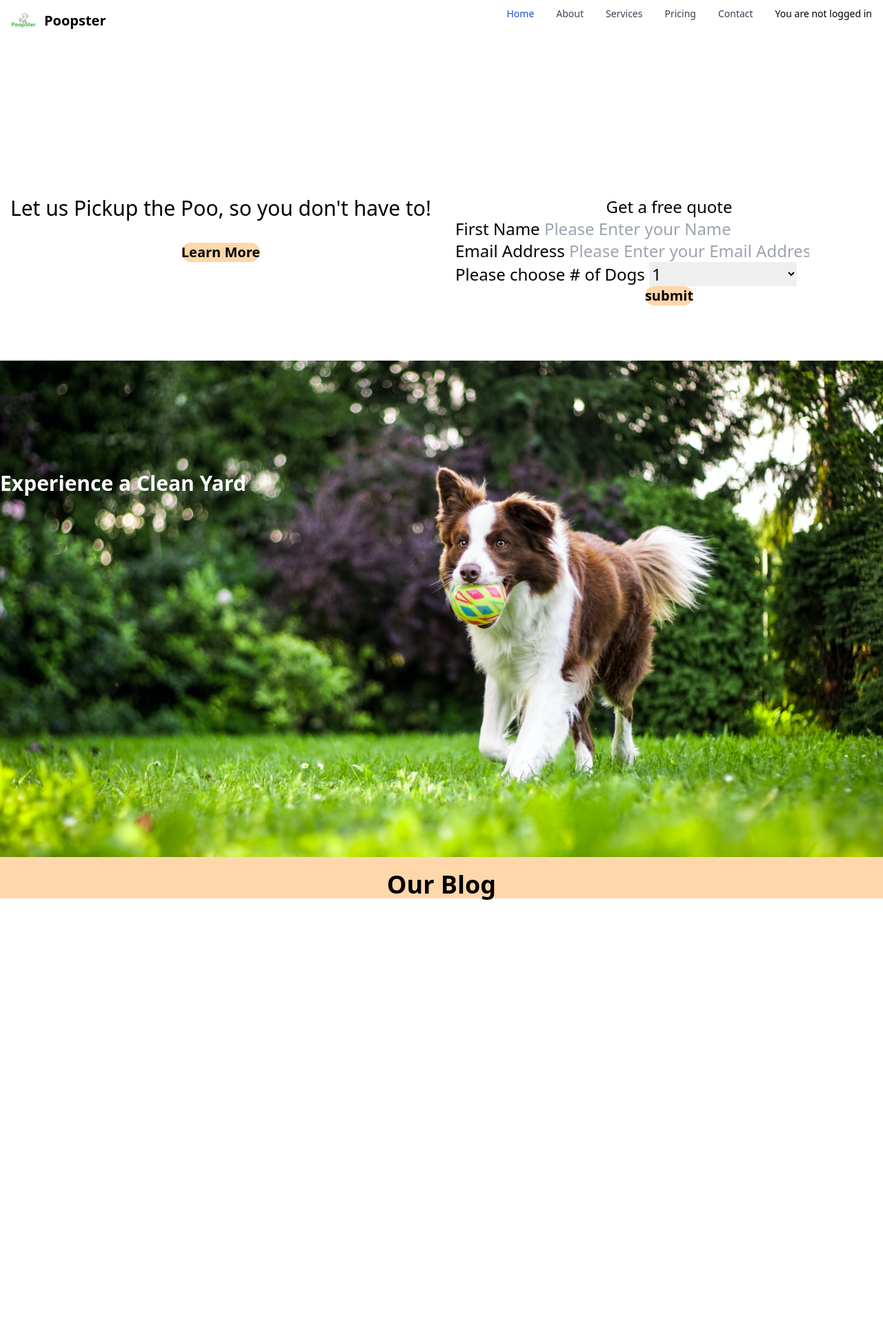
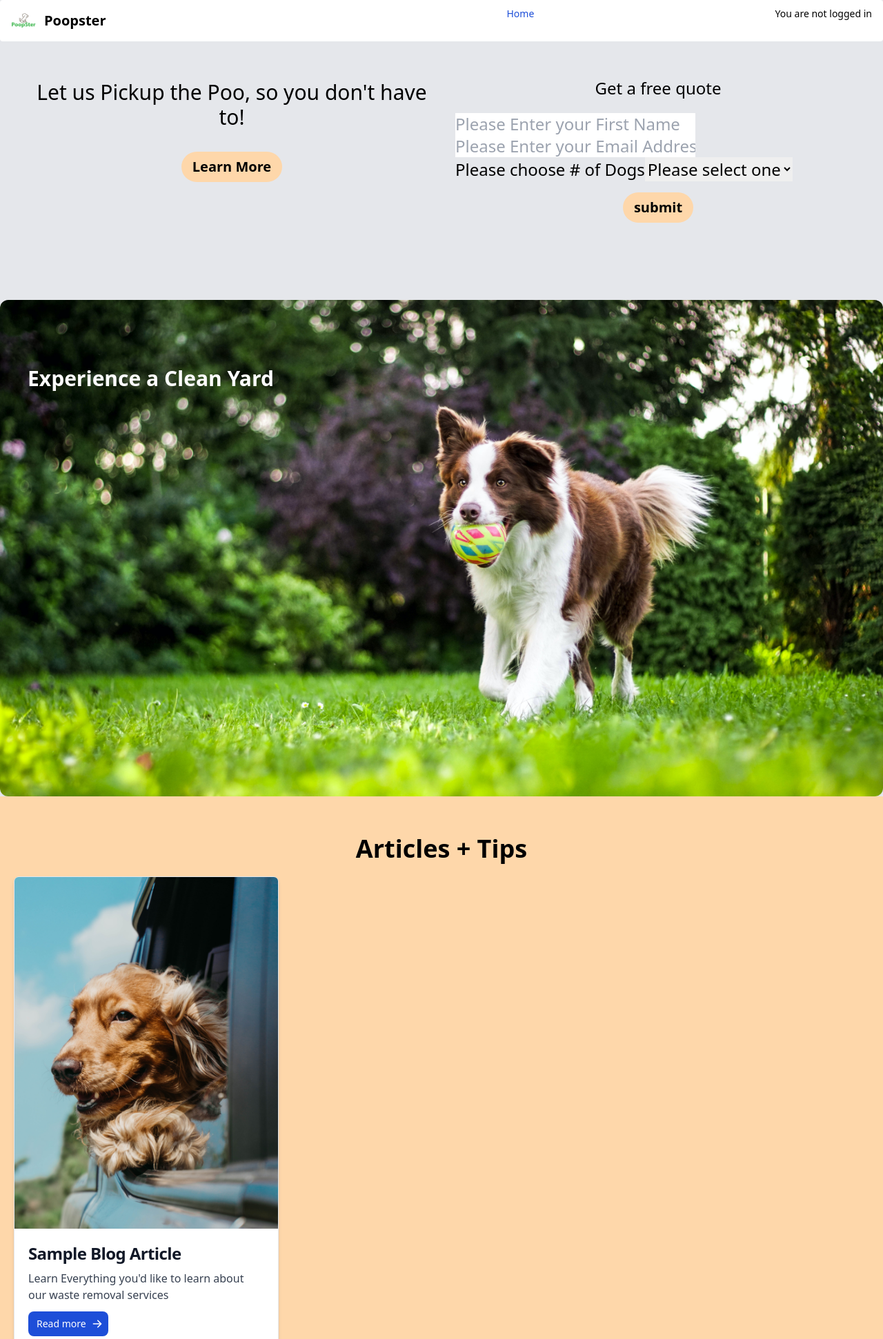
Before and after one commit to asddataking/capstone, a Django app: page / in a window 1280 px wide. Shown: the top 1942 px of the page at 69% size. Run offline with Django 4.2, Linux system fonts and the light colour scheme; some libraries are stand-ins or nearby versions.

Commit message:
Fixed Vue/Css Issues

```diff
--- a/config/myapp/templates/base.html
+++ b/config/myapp/templates/base.html
@@ -25,16 +25,16 @@
                 <a href="/" class="block py-2 pr-4 pl-3 text-white bg-blue-700 rounded md:bg-transparent md:text-blue-700 md:p-0 dark:text-white" aria-current="page">Home</a>
               </li>
               <li>
-                <a href="#" class="block py-2 pr-4 pl-3 text-gray-700 border-b border-gray-100 hover:bg-gray-50 md:hover:bg-transparent md:border-0 md:hover:text-blue-700 md:p-0 dark:text-gray-400 md:dark:hover:text-white dark:hover:bg-gray-700 dark:hover:text-white md:dark:hover:bg-transparent dark:border-gray-700">About</a>
+                <a href="#" class="block py-2 pr-4 pl-3 text-white border-b border-gray-100 hover:bg-gray-50 md:hover:bg-transparent md:border-0 md:hover:text-blue-700 md:p-0 text-white md:dark:hover:text-white dark:hover:bg-gray-700 dark:hover:text-white md:dark:hover:bg-transparent dark:border-gray-700">About</a>
               </li>
               <li>
-                <a href="#" class="block py-2 pr-4 pl-3 text-gray-700 border-b border-gray-100 hover:bg-gray-50 md:hover:bg-transparent md:border-0 md:hover:text-blue-700 md:p-0 dark:text-gray-400 md:dark:hover:text-white dark:hover:bg-gray-700 dark:hover:text-white md:dark:hover:bg-transparent dark:border-gray-700">Services</a>
+                <a href="#" class="block py-2 pr-4 pl-3 text-white border-b border-gray-100 hover:bg-gray-50 md:hover:bg-transparent md:border-0 md:hover:text-blue-700 md:p-0 text-white md:dark:hover:text-white dark:hover:bg-gray-700 dark:hover:text-white md:dark:hover:bg-transparent dark:border-gray-700">Services</a>
               </li>
               <li>
-                <a href="#" class="block py-2 pr-4 pl-3 text-gray-700 border-b border-gray-100 hover:bg-gray-50 md:hover:bg-transparent md:border-0 md:hover:text-blue-700 md:p-0 dark:text-gray-400 md:dark:hover:text-white dark:hover:bg-gray-700 dark:hover:text-white md:dark:hover:bg-transparent dark:border-gray-700">Pricing</a>
+                <a href="#" class="block py-2 pr-4 pl-3 text-white border-b border-gray-100 hover:bg-gray-50 md:hover:bg-transparent md:border-0 md:hover:text-blue-700 md:p-0 text-white md:dark:hover:text-white dark:hover:bg-gray-700 dark:hover:text-white md:dark:hover:bg-transparent dark:border-gray-700">Pricing</a>
               </li>
               <li>
-                <a href="#" class="block py-2 pr-4 pl-3 text-gray-700 hover:bg-gray-50 md:hover:bg-transparent md:border-0 md:hover:text-blue-700 md:p-0 dark:text-gray-400 md:dark:hover:text-white dark:hover:bg-gray-700 dark:hover:text-white md:dark:hover:bg-transparent">Contact</a>
+                <a href="#" class="block py-2 pr-4 pl-3 text-white hover:bg-gray-50 md:hover:bg-transparent md:border-0 md:hover:text-blue-700 md:p-0 text-white md:dark:hover:text-white dark:hover:bg-gray-700 dark:hover:text-white md:dark:hover:bg-transparent">Contact</a>
               </li>
               <li>
                   {% if user.is_authenticated %}
--- a/config/myapp/templates/myapp/index.html
+++ b/config/myapp/templates/myapp/index.html
@@ -1,30 +1,32 @@
 {% extends "base.html" %}
+{% block content %}
 <head>
 
-    <script src="https://unpkg.com/vue@3"></script>
+  <script src="https://unpkg.com/vue@3"></script>
 </head>
-  <body>
+  <body class="bg-gray-200">
 
     <div id="app">
-      {% block content %}
+
 
 
        <!--- Hero Section-->
 
-      <section id="hero" class="mx-auto font-sans">
-        <div class="flex flex-row-reverse pt-56">
+
+      <section id="hero" class="mx-auto font-sans p-8">
+        <div class="flex flex-row-reverse">
          <!--- Lead Generation Form-->
           <div class="basis-1/2 pl-5">
-          <h2 class="flex justify-center text-2xl"> Get a free quote </h2>
+          <h2 class="flex justify-center text-2xl py-5"> Get a free quote </h2>
         <form @submit.prevent ='emailLead' class="text-2xl">
-				<label for="firstName">First Name </label>
-          <input type="text" v-model="firstName" placeholder="Please Enter your Name">
+
+          <input type="text" v-model="firstName" placeholder="Please Enter your First Name">
         <br>
-        <label for="email">Email Address </label>
+
         <input type="text" v-model="email" placeholder="Please Enter your Email Address">
         <br>
         <label for="selected">Please choose # of Dogs</label>
-        <select v-model="selected">
+        <select v-model="selected" placeholder="Please Enter # of Dogs">
           <option disabled value="">Please select one</option>
           <option>1</option>
           <option>2</option>
@@ -32,63 +34,86 @@
           <option>3 +</option>
         </select>
         <br>
-        <div class="flex justify-center">
-				<button v-on:click="leadsubmission" class="rounded-full bg-orange-200 text-xl font-semibold" type="submit">submit</button>
+        <div class="flex justify-center mt-4">
+				<button class="rounded-full bg-orange-200 text-xl font-semibold px-4 py-2" type="Submit">submit</button>
       </div>
 			  </form>
         </div>
 
 
-      <div class="basis-1/2">
+      <div class="basis-1/2 pt-6">
         <h2 class="text-3xl pb-8 text-center">
           Let us Pickup the Poo, so
           you don't have to!
           <br>
         </h2>
         <div class="flex justify-center">
-      <button class="rounded-full bg-orange-200 font-sans text-xl font-semibold">Learn More</button>
+      <button class="rounded-full bg-orange-200 font-sans text-xl font-semibold px-4 py-2">Learn More</button>
         </div>
       </section>
 
       <!--- Extra section with image-->
 
 
-      <section id="section2" class="pt-20 flex-row">
+      <section id="section2" class="pt-20">
+        <h3 class="text-white font-bold text-3xl font-sans absolute pl-10 mt-24 fixed">Experience a Clean Yard</h3>
         <div class="basis-1">
-          <div class="flex absolute h-full w-full justify-left pt-40">
-          <h3 class="text-white text-center font-bold text-3xl font-sans">Experience a Clean Yard</h3>
-        </div>
-        <div class="flex">
-          <img src="static/dogball.jpg" class="max-w-full h-auto" alt="dog with ball outside"/>
-        </div>
-      </div>
+          <img src="static/dogball.jpg" class="max-w-full h-auto shadow-sm rounded-xl" alt="dog with ball outside"/>
+          </div>
+    </section>
 
 
 
 
 
+<!--- Blog w/content-->
+
+      <section class=" bg-orange-200">
+
+         <div class="flex justify-center pt-14">
+          <h3 class="text-4xl font-sans font-semibold">  Articles + Tips </h3>
+        </div>
+        <div class="flex pt-5 px-5 py-5">
+          <ul>
+            <li>
+              <div class="max-w-sm bg-white rounded-lg border border-gray-200 shadow-md light:bg-white dark:border-gray-700">
+                <a href="#">
+                    <img class="rounded-t-md" src="/static/dogcar.jpg" alt="" />
+                </a>
+                <div class="p-5">
+                    <a href="#">
+                        <h5 class="mb-2 text-2xl font-bold tracking-tight text-gray-900 text-black">Sample Blog Article</h5>
+                    </a>
+                    <p class="mb-3 font-normal text-gray-700 dark:text-gray-400">Learn Everything you'd like to learn about our waste removal services</p>
+                    <a href="#" class="inline-flex items-center py-2 px-3 text-sm font-medium text-center text-white bg-blue-700 rounded-lg hover:bg-blue-800 focus:ring-4 focus:outline-none focus:ring-blue-300 dark:bg-blue-600 dark:hover:bg-blue-700 dark:focus:ring-blue-800">
+                        Read more
+                        <svg class="ml-2 -mr-1 w-4 h-4" fill="currentColor" viewBox="0 0 20 20" xmlns="http://www.w3.org/2000/svg"><path fill-rule="evenodd" d="M10.293 3.293a1 1 0 011.414 0l6 6a1 1 0 010 1.414l-6 6a1 1 0 01-1.414-1.414L14.586 11H3a1 1 0 110-2h11.586l-4.293-4.293a1 1 0 010-1.414z" clip-rule="evenodd"></path></svg>
+                    </a>
+                </div>
+            </div>
+            </li>
+
+          </ul>
 
 
-      </section>
-
-      <section>
-        <div class="flex flex-row bg-orange-200 justify-center pt-5">
-         <div class="">
-          <h3 class="text-4xl font-sans font-semibold"> Our Blog </h3>
         </div>
 
 
 
+      </section>
+      <!--- Referrel -->
+      <section id="referrel">
+        <div class="bg-green-700 flex-auto pt-10">
+          <div class="text-center font-sans text-4xl py-10 text-white font-bold">
+          <span>Refer your neighbor and earn $5 off your next service! </span>
+        </div>
+        </div>
 
-
-        </div>
 
       </section>
 
 
 
-      {% endblock  %}
-    </div>
 
 
     <script>
@@ -99,12 +124,22 @@
             firstName:'',
             email: '',
             selected: '',
+            leadList: [],
 
           }
 
         },
         methods: {
           emailLead (event){
+            let lead = {
+              leadName: this.firstName,
+              leadEmail: this.email,
+              numDogs: this.selected
+            }
+            this.leadList.push(lead)
+            console.log(lead)
+            console.log(this.leadList)
+
 
 
           }
@@ -114,7 +149,8 @@
 
     }
 
-      Vue.createApp(App).mount('#app')
+    Vue.createApp(App).mount('#app')
     </script>
+    {% endblock content %}
 
   </body>
```
Also changed, not shown: config/myapp/templates/registration/login.html (+10 -5 lines), README.md.
